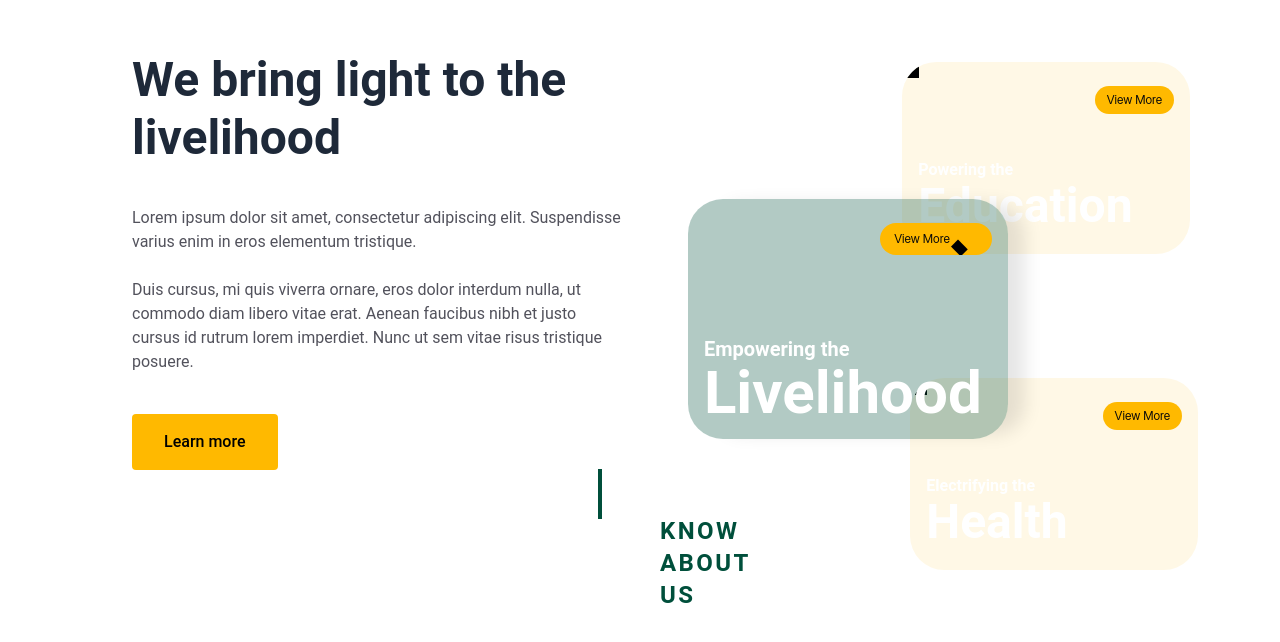
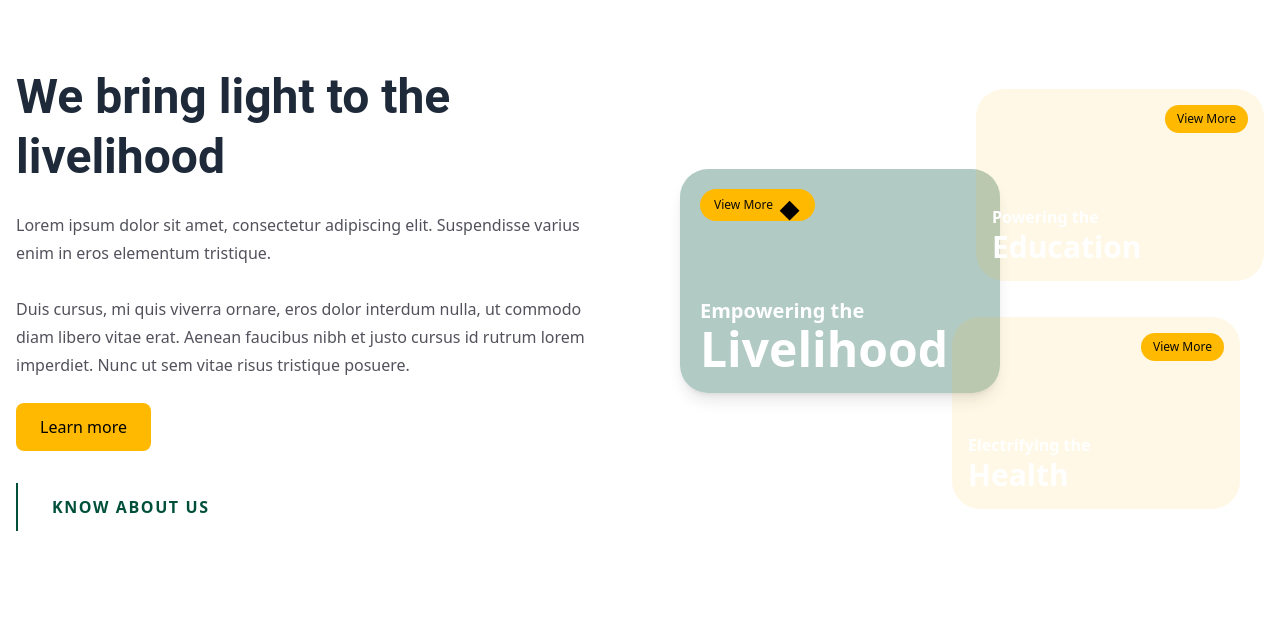
Before and after one commit to OneMillionBirtu/omb_website, a Next.js app in the folder frontend/: page / in a window 1280 px wide. Shown: the part 1170-1812 px from the top of the page. After the commit the page ends 1781 px from the top, so only its background shows below. Built offline with nearby package versions, Linux system fonts and the light colour scheme.

Commit message:
refactor: enhance layout and structure of content sections for better responsiveness

```diff
--- a/frontend/app/page.tsx
+++ b/frontend/app/page.tsx
@@ -22,7 +22,7 @@ export default function Home() {
         </div>
 
         <div className="relative container mx-auto px-4 flex h-full items-center">
-          <div className="max-w-2xl mx-auto lg:mx-0 text-center lg:text-left text-primary-foreground animate-fade-in">
+          <div className="max-w-2xl mx-auto lg:mx-0 text-center lg:text-left text-primary-foreground animate-fade-in lg:pl-14">
             <h1 className="text-4xl lg:text-4xl font-bold mb-6 leading-tight">
               Empowering Livelihoods Through Climate-Smart Technologies
             </h1>
@@ -53,94 +53,84 @@ export default function Home() {
         </div>
       </section>
 
-      {/* next placeholder section with white background */}
-      <div className="self-stretch px-12 pt-16 pb-28 inline-flex justify-start items-start gap-6 overflow-hidden">
-        <div className="flex justify-start items-start gap-24">
-          <div className="flex justify-center items-center gap-8">
-            <div className="w-[600px] inline-flex flex-col justify-center items-end gap-6">
-              <div className="w-[540px] px-6 flex flex-col justify-center items-start gap-10">
-                <div className="self-stretch justify-start text-gray-800 text-5xl font-bold font-['Roboto'] leading-[57.60px]">
+      {/* content section: responsive two-column layout */}
+      <section className="bg-white">
+        <div className="container mx-auto px-4 py-20">
+          <div className="grid grid-cols-1 lg:grid-cols-2 gap-8 items-center">
+            {/* left column - copy-friendly, responsive */}
+            <div className="max-w-xl mx-auto lg:mx-0">
+              <h3 className="text-5xl lg:text-5xl font-bold text-gray-800 leading-tight mb-6 font-['Roboto']">
                 We bring light to the livelihood
-                </div>
-                <div className="self-stretch justify-start text-zinc-600 text-base font-normal font-['Roboto'] leading-6">
-                  Lorem ipsum dolor sit amet, consectetur adipiscing elit. Suspendisse varius enim
-                  in eros elementum tristique.
+              </h3>
+              <p className="text-zinc-600 text-base leading-7 mb-6">
+                Lorem ipsum dolor sit amet, consectetur adipiscing elit. Suspendisse varius enim in
+                eros elementum tristique.
                 <br />
                 <br />
-                  ‍Duis cursus, mi quis viverra ornare, eros dolor interdum nulla, ut commodo diam
+                Duis cursus, mi quis viverra ornare, eros dolor interdum nulla, ut commodo diam
                 libero vitae erat. Aenean faucibus nibh et justo cursus id rutrum lorem imperdiet.
                 Nunc ut sem vitae risus tristique posuere.
+              </p>
+              <div>
+                <button className="px-6 py-3 bg-amber-400 text-black rounded-md font-medium">
+                  Learn more
+                </button>
               </div>
-                <div className="px-8 py-4 bg-amber-400 rounded backdrop-blur-2xl inline-flex justify-center items-center gap-2.5">
-                  <div className="text-right justify-start text-black text-base font-medium font-['Roboto']">
-                    Learn more
-                  </div>
-                </div>
-              </div>
-              <div className="w-12 h-[600px] origin-top-left -rotate-90 flex flex-col justify-start items-center gap-3">
-                <div className="w-0 h-12 origin-top-left rotate-90 outline outline-2 outline-offset-[-1px] outline-emerald-900"></div>
-                <div className="origin-top-left rotate-90 justify-start text-emerald-900 text-2xl font-bold font-['Roboto'] uppercase tracking-widest">
+              <div className="mt-8 flex items-center gap-4">
+                <div className="hidden lg:block w-5 h-12 border-l-2 border-emerald-900"></div>
+                <div className="text-emerald-900 text-sm lg:text-base font-bold uppercase tracking-widest">
                   Know About us
                 </div>
               </div>
             </div>
+
+            {/* right column - responsive cards area. On small screens cards stack; on lg screens they overlap using absolute positioning */}
+            <div className="w-full">
+              <div className="relative w-full lg:h-[420px]">
+                {/* Main large card - centered on lg */}
+                <div className="relative lg:absolute lg:left-6 lg:top-20 w-full sm:w-80 lg:w-80 h-56 bg-emerald-900/30 rounded-[28px] shadow-lg p-5 flex flex-col justify-between overflow-hidden mb-6 lg:mb-0">
+                  <div className="h-8 px-3.5 py-1 bg-amber-400 rounded-full inline-flex justify-center items-center gap-2 overflow-hidden w-max">
+                    <div className="text-xs font-normal">View More</div>
+                    <div className="w-5 h-4 relative rotate-45">
+                      <div className="w-3.5 h-3.5 bg-black absolute left-[5.68px] top-[5.68px]"></div>
                     </div>
                   </div>
-        <div className="w-[540px] h-[528.88px] relative">
-          <div className="w-72 h-48 px-4 py-6 left-[230.29px] top-[10.60px] absolute bg-amber-400/10 rounded-[34.31px] inline-flex justify-start items-start gap-2 overflow-hidden">
+                  <div>
+                    <div className="text-white text-xl font-bold">Empowering the</div>
+                    <div className="text-white text-4xl lg:text-5xl font-bold">Livelihood</div>
+                  </div>
+                </div>
+
+                {/* Top right small card */}
+                <div className="relative lg:absolute lg:right-0 lg:top-0 w-full sm:w-72 h-48 bg-amber-400/10 rounded-[28px] p-4 inline-flex justify-start items-start gap-2 overflow-hidden mb-4 lg:mb-0">
                   <div className="flex-1 self-stretch inline-flex flex-col justify-between items-end">
-              <div className="h-7 px-3 py-[3.15px] bg-amber-400 rounded-[31.46px] inline-flex justify-center items-center gap-1.5 overflow-hidden">
-                <div className="justify-start text-Text---Header text-xs font-normal font-['Inter_Display']">
-                  View More
+                    <div className="h-7 px-3 py-1 bg-amber-400 rounded-full inline-flex justify-center items-center gap-1.5 w-max">
+                      <div className="text-xs">View More</div>
                     </div>
-                <div className="w-3 h-3 left-[4.87px] top-[4.87px] absolute bg-black"></div>
-              </div>
-              <div className="self-stretch justify-start">
-                <span className="text-white text-base font-bold font-['Roboto']">
-                  Powering the
-                  <br />
-                </span>
-                <span className="text-white text-5xl font-bold font-['Roboto']">Education</span>
+                    <div className="self-stretch text-white">
+                      <div className="text-base font-bold">Powering the</div>
+                      <div className="text-3xl font-bold">Education</div>
                     </div>
                   </div>
                 </div>
-          <div className="w-72 h-48 px-4 py-6 left-[238.24px] top-[327.45px] absolute bg-amber-400/10 rounded-[34.31px] inline-flex justify-start items-start gap-2 overflow-hidden">
+
+                {/* Bottom right small card */}
+                <div className="relative lg:absolute lg:right-6 lg:bottom-0 w-full sm:w-72 h-48 bg-amber-400/10 rounded-[28px] p-4 inline-flex justify-start items-start gap-2 overflow-hidden">
                   <div className="flex-1 self-stretch inline-flex flex-col justify-between items-end">
-              <div className="h-7 px-3 py-[3.15px] bg-amber-400 rounded-[31.46px] inline-flex justify-center items-center gap-1.5 overflow-hidden">
-                <div className="justify-start text-Text---Header text-xs font-normal font-['Inter_Display']">
-                  View More
+                    <div className="h-7 px-3 py-1 bg-amber-400 rounded-full inline-flex justify-center items-center gap-1.5 w-max">
+                      <div className="text-xs">View More</div>
                     </div>
-                <div className="w-3 h-3 left-[4.87px] top-[4.87px] absolute bg-black"></div>
-              </div>
-              <div className="self-stretch justify-start">
-                <span className="text-white text-base font-bold font-['Roboto']">
-                  Electrifying the
-                  <br />
-                </span>
-                <span className="text-white text-5xl font-bold font-['Roboto']">Health</span>
-              </div>
-            </div>
-          </div>
-          <div className="w-80 h-60 px-4 py-6 left-[15.88px] top-[147.97px] absolute bg-emerald-900/30 rounded-[34.94px] shadow-[21.83823585510254px_0px_18.125736236572266px_-5.095588207244873px_rgba(0,0,0,0.10)] inline-flex flex-col justify-between items-end overflow-hidden">
-            <div className="self-stretch flex flex-col justify-start items-end gap-20">
-              <div className="h-8 px-3.5 py-1 bg-amber-400 rounded-[36.70px] inline-flex justify-center items-center gap-2 overflow-hidden">
-                <div className="justify-start text-Text---Header text-xs font-normal font-['Inter_Display']">
-                  View More
-                </div>
-                <div className="w-5 h-4 relative origin-top-left rotate-45 overflow-hidden">
-                  <div className="w-3.5 h-3.5 left-[5.68px] top-[5.68px] absolute bg-black"></div>
-                </div>
-              </div>
-              <div className="self-stretch justify-start">
-                <span className="text-white text-xl font-bold font-['Roboto']">
-                  Empowering the <br />
-                </span>
-                <span className="text-white text-6xl font-bold font-['Roboto']">Livelihood</span>
+                    <div className="self-stretch text-white">
+                      <div className="text-base font-bold">Electrifying the</div>
+                      <div className="text-3xl font-bold">Health</div>
                     </div>
                   </div>
                 </div>
               </div>
             </div>
           </div>
+        </div>
+      </section>
+    </div>
   );
 }
```
Lines whose indentation alone changed are shown as unchanged.
